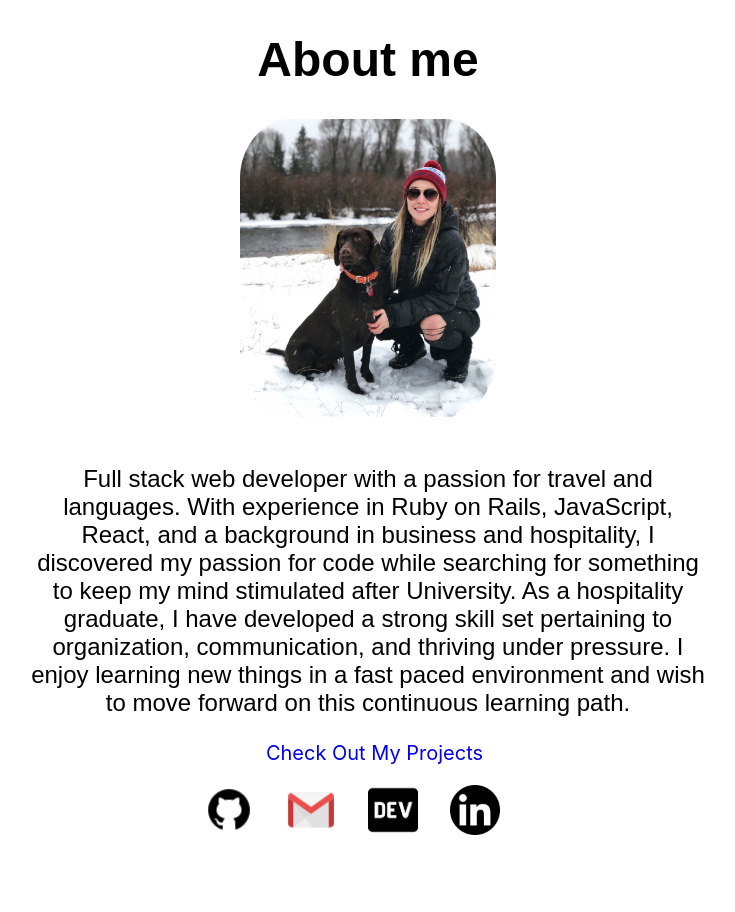
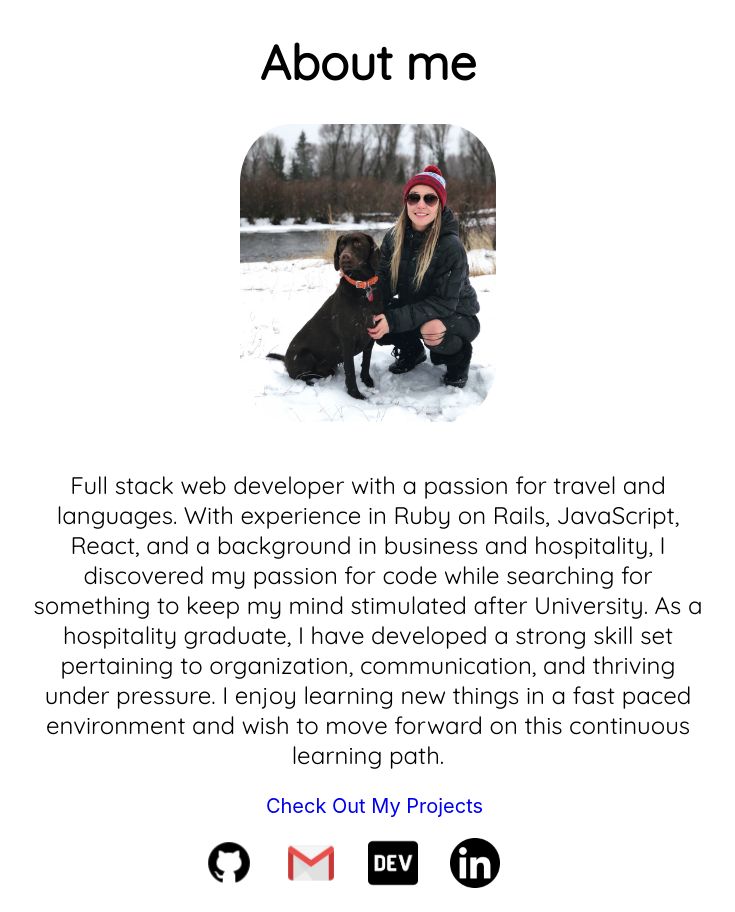
Before and after one commit to vibraniumforge/portfolio_site, a React (Create React App) app: page /about in a window 1280 px wide. Shown: the whole page, without its empty margins (272-1007 px from the left). Before the commit the page ends 859 px from the top, so only its background shows below. Built offline with nearby package versions, Linux system fonts and the light colour scheme.

Commit message:
imported google font

```diff
--- a/src/App.css
+++ b/src/App.css
@@ -1,3 +1,5 @@
+@import url('https://fonts.googleapis.com/css?family=Quicksand&display=swap');
+
 .App {
   text-align: center;
 }
@@ -27,7 +29,7 @@
   /* margin-top: 400px; */
   /* margin: 400px; */
   color: black;
-  font-family: "Arial", Arial, sans-serif;;
+  font-family: 'Quicksand', sans-serif;
   font-size: 7.5em;
   top: 50%;
   left: 50%;
@@ -45,7 +47,7 @@
   font-size: 2em;
   /* margin-left: 300px;
   margin-right: 300px; */
-  font-family: "Arial", Arial, sans-serif;;
+  font-family: 'Quicksand', sans-serif;
   /* text-shadow: 2px 2px 4px black; */
   /* top: 50%; */
   left: 50%;
@@ -135,7 +137,7 @@
 .page-header{
   font-size: 3em;
   color: black;
-  font-family: "Arial", Arial, sans-serif;;
+  font-family: 'Quicksand', sans-serif;
   /* text-shadow: 2px 4px 6px black; */
 }
 .card {
@@ -174,7 +176,7 @@
   position: centered;
   color: black;
   font-size: 1.5em;
-  font-family: "Arial", Arial, sans-serif;;
+  font-family: 'Quicksand', sans-serif;
   margin-left: 300px;
   margin-right: 300px;
 }
@@ -210,7 +212,7 @@
   color: black;
   font-size: 50px;
   text-decoration: none;
-  font-family: "Arial", Arial, sans-serif;;
+  font-family: 'Quicksand', sans-serif;
 }
 
 
```
